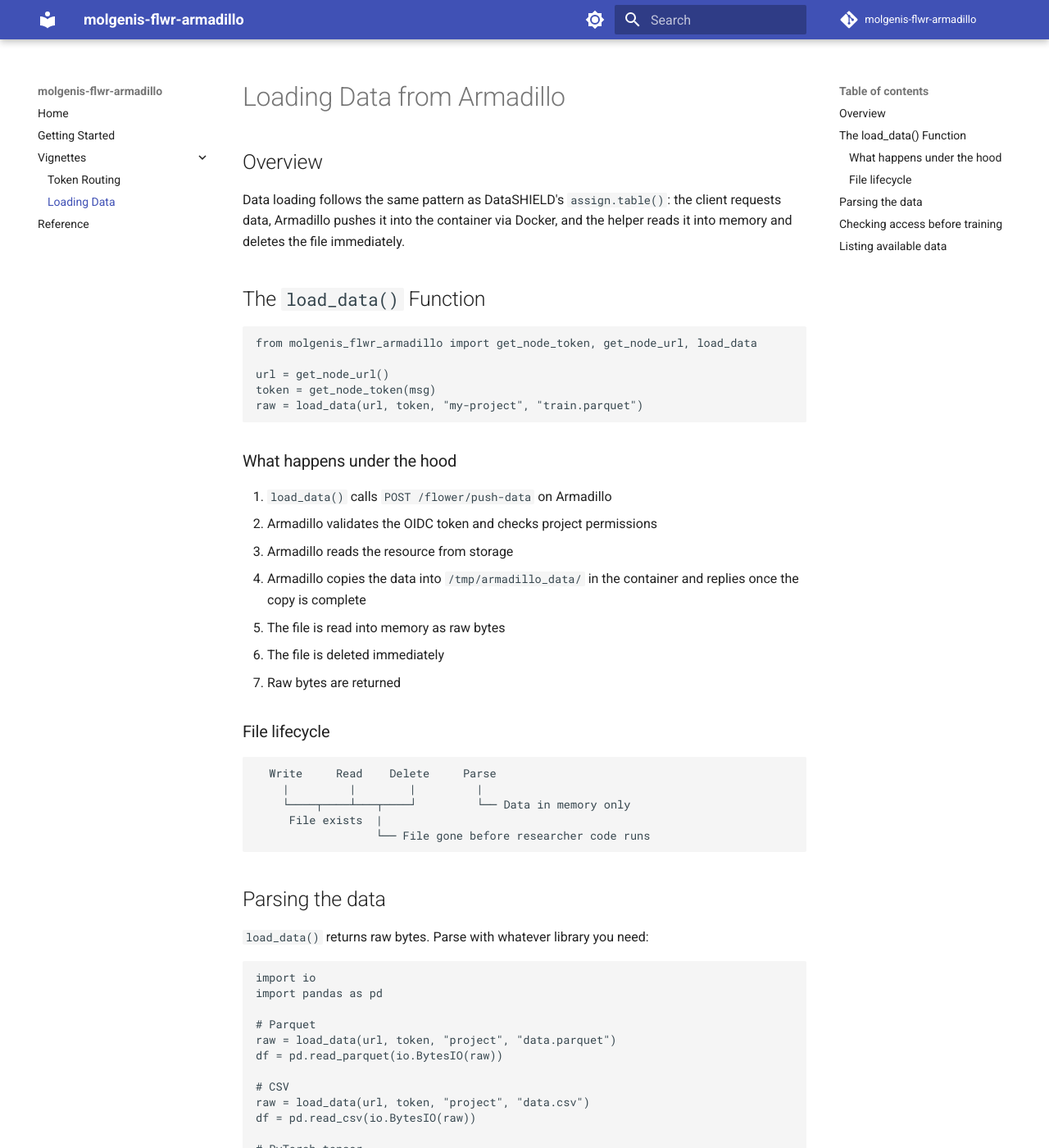
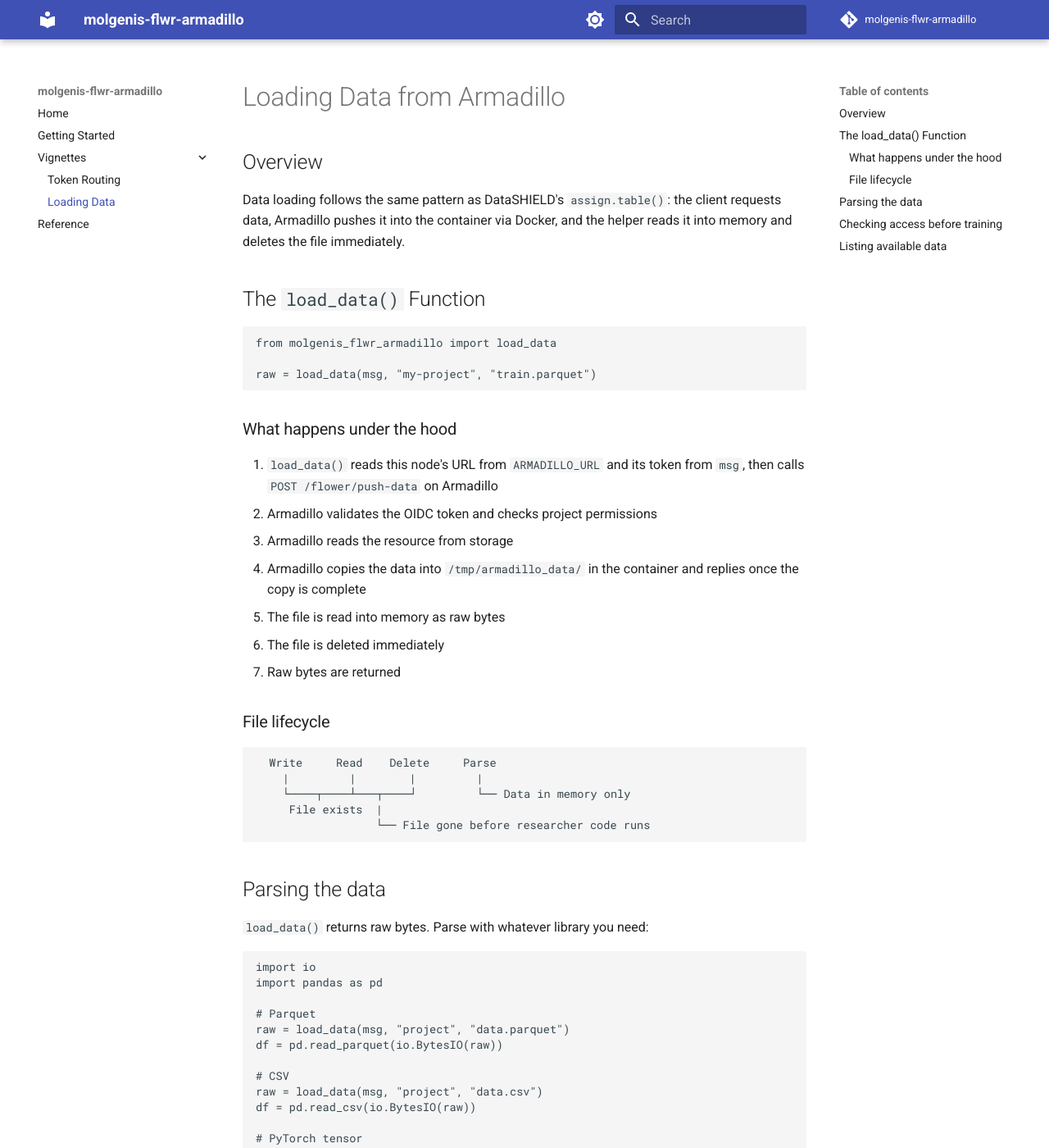
Before and after one commit to molgenis/molgenis-flwr-armadillo, an MkDocs documentation site: the page built from docs/vignettes/loading-data.md, in a window 1280 px wide and 1400 px high. Shown: the whole window at 82% size. Built offline with MkDocs 1.6.1 and Material for MkDocs 9.7.7, drawn with Linux system fonts in a browser that asks for light colours; comment, search, counter and statistics services are not loaded; some of the changed text lies outside the part shown.

Commit message:
simplify data endpoint function

````diff
--- a/docs/vignettes/loading-data.md
+++ b/docs/vignettes/loading-data.md
@@ -7,16 +7,14 @@
 ## The `load_data()` Function
 
 ```python
-from molgenis_flwr_armadillo import get_node_token, get_node_url, load_data
+from molgenis_flwr_armadillo import load_data
 
-url = get_node_url()
-token = get_node_token(msg)
-raw = load_data(url, token, "my-project", "train.parquet")
+raw = load_data(msg, "my-project", "train.parquet")
 ```
 
 ### What happens under the hood
 
-1. `load_data()` calls `POST /flower/push-data` on Armadillo
+1. `load_data()` reads this node's URL from `ARMADILLO_URL` and its token from `msg`, then calls `POST /flower/push-data` on Armadillo
 2. Armadillo validates the OIDC token and checks project permissions
 3. Armadillo reads the resource from storage
 4. Armadillo copies the data into `/tmp/armadillo_data/` in the container and replies once the copy is complete
@@ -43,16 +41,16 @@
 import pandas as pd
 
 # Parquet
-raw = load_data(url, token, "project", "data.parquet")
+raw = load_data(msg, "project", "data.parquet")
 df = pd.read_parquet(io.BytesIO(raw))
 
 # CSV
-raw = load_data(url, token, "project", "data.csv")
+raw = load_data(msg, "project", "data.csv")
 df = pd.read_csv(io.BytesIO(raw))
 
 # PyTorch tensor
 import torch
-raw = load_data(url, token, "project", "model.pt")
+raw = load_data(msg, "project", "model.pt")
 data = torch.load(io.BytesIO(raw))
 ```
 
````
Also changed, not shown: docs/getting-started.md (+3 -5 lines), 2 other files.
